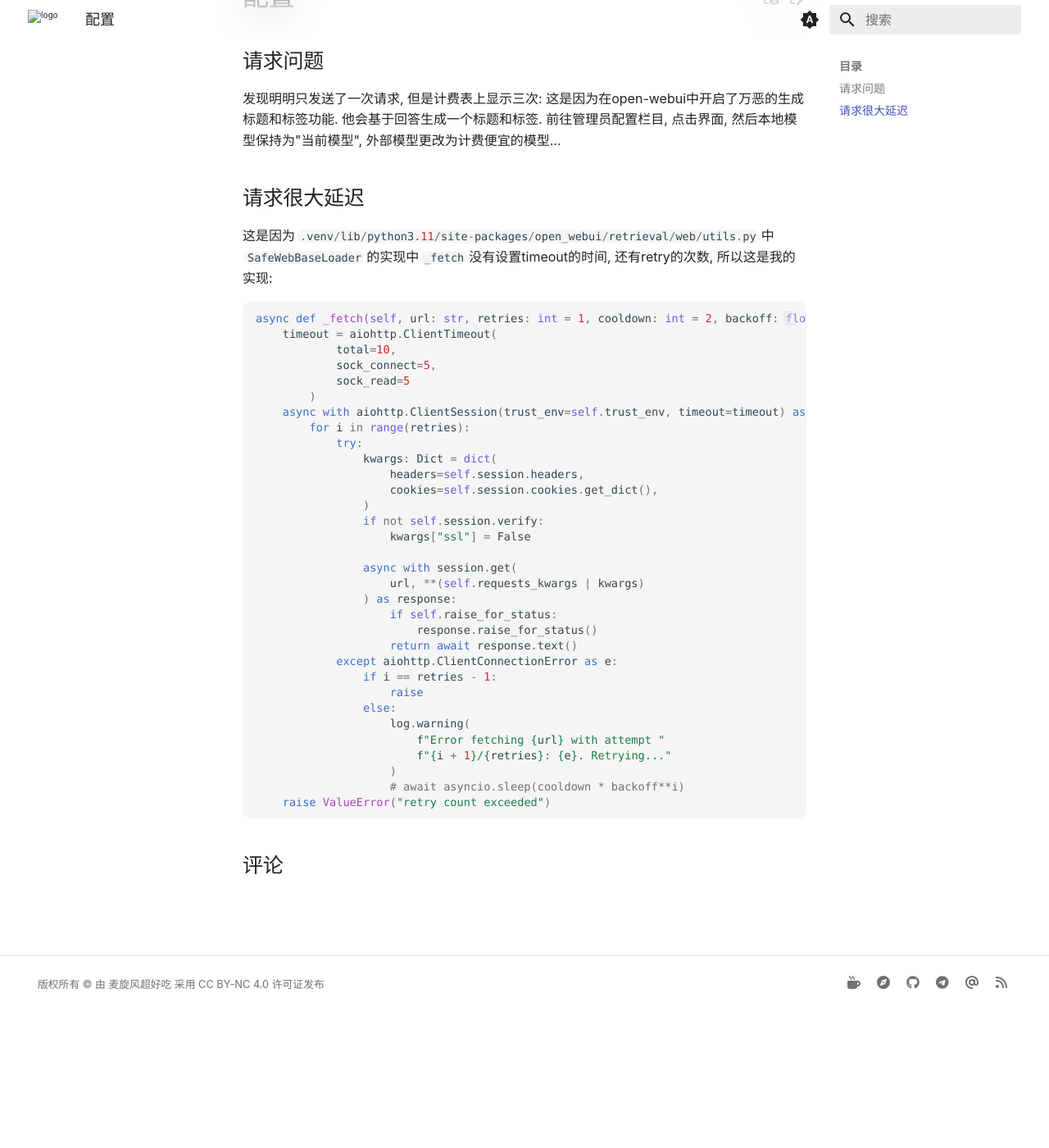
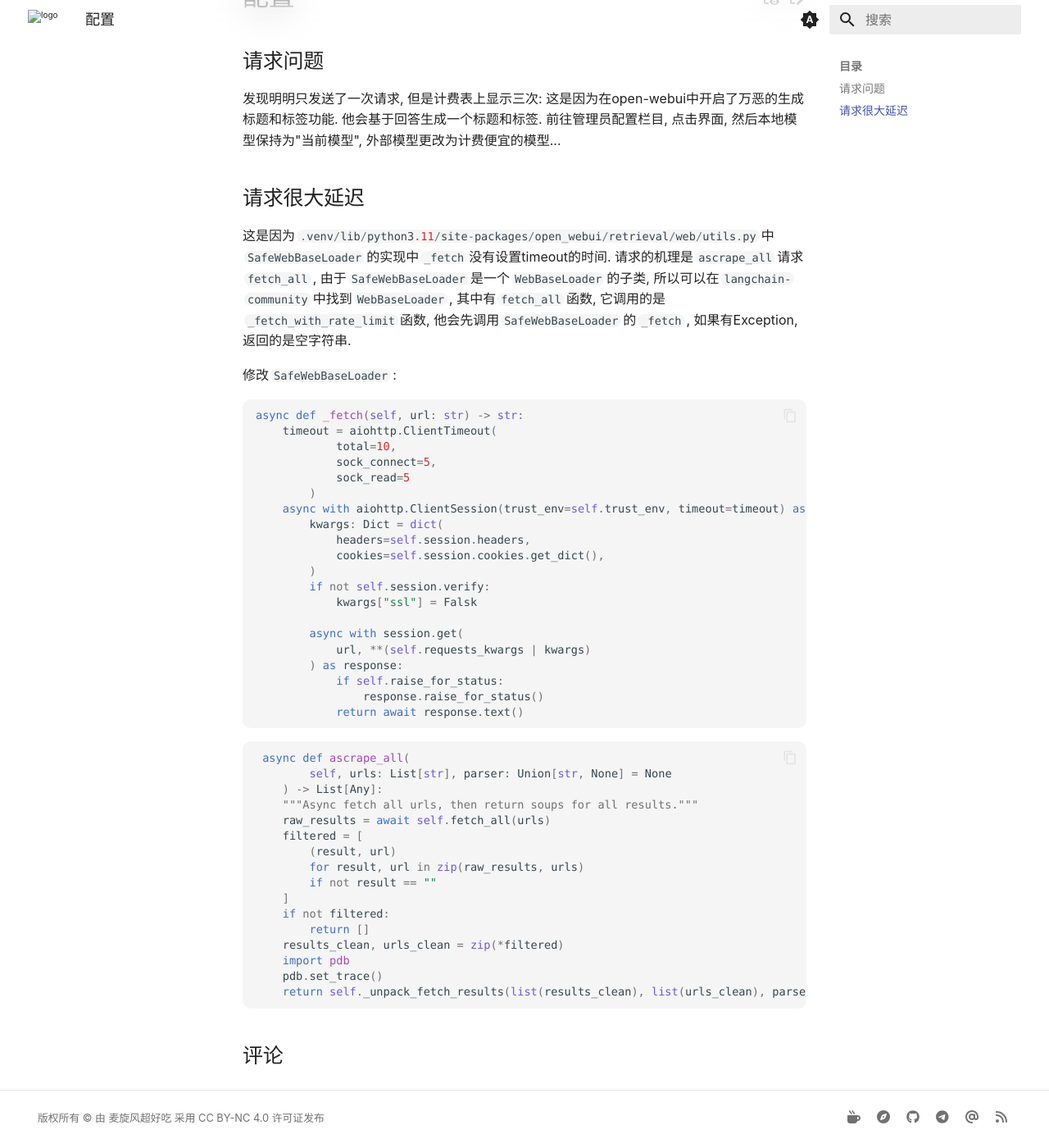
Before and after one commit to ricolxwz/note, an MkDocs documentation site: the page built from docs/software/open-webui/config.md, in a window 1280 px wide and 1400 px high, scrolled down 164 px. Shown: the whole window at 82% size. Built offline with MkDocs 1.6.1 and Material for MkDocs 9.7.7, drawn with Linux system fonts in a browser that asks for light colours; some web fonts are replaced; comment, search, counter and statistics services are not loaded; a style sheet for code colours, icons or effects is not loaded.

Commit message:
docs: update config.md

````diff
--- a/docs/software/open-webui/config.md
+++ b/docs/software/open-webui/config.md
@@ -9,39 +9,48 @@ comments: true
 
 ## 请求很大延迟
 
-这是因为`.venv/lib/python3.11/site-packages/open_webui/retrieval/web/utils.py`中`SafeWebBaseLoader`的实现中`_fetch`没有设置timeout的时间, 还有retry的次数, 所以这是我的实现:
+这是因为`.venv/lib/python3.11/site-packages/open_webui/retrieval/web/utils.py`中`SafeWebBaseLoader`的实现中`_fetch`没有设置timeout的时间. 请求的机理是`ascrape_all`请求`fetch_all`, 由于`SafeWebBaseLoader`是一个`WebBaseLoader`的子类, 所以可以在`langchain-community`中找到`WebBaseLoader`, 其中有`fetch_all`函数, 它调用的是`_fetch_with_rate_limit`函数, 他会先调用`SafeWebBaseLoader`的`_fetch`, 如果有Exception, 返回的是空字符串.
+
+修改`SafeWebBaseLoader`:
 
 ```py
-async def _fetch(self, url: str, retries: int = 1, cooldown: int = 2, backoff: float = 1.5) -> str:
+async def _fetch(self, url: str) -> str:
     timeout = aiohttp.ClientTimeout(
             total=10,
             sock_connect=5,
             sock_read=5
         )
     async with aiohttp.ClientSession(trust_env=self.trust_env, timeout=timeout) as session:
-        for i in range(retries):
-            try:
-                kwargs: Dict = dict(
-                    headers=self.session.headers,
-                    cookies=self.session.cookies.get_dict(),
-                )
-                if not self.session.verify:
-                    kwargs["ssl"] = False
+        kwargs: Dict = dict(
+            headers=self.session.headers,
+            cookies=self.session.cookies.get_dict(),
+        )
+        if not self.session.verify:
+            kwargs["ssl"] = Falsk
 
-                async with session.get(
-                    url, **(self.requests_kwargs | kwargs)
-                ) as response:
-                    if self.raise_for_status:
-                        response.raise_for_status()
-                    return await response.text()
-            except aiohttp.ClientConnectionError as e:
-                if i == retries - 1:
-                    raise
-                else:
-                    log.warning(
-                        f"Error fetching {url} with attempt "
-                        f"{i + 1}/{retries}: {e}. Retrying..."
-                    )
-                    # await asyncio.sleep(cooldown * backoff**i)
-    raise ValueError("retry count exceeded")
+        async with session.get(
+            url, **(self.requests_kwargs | kwargs)
+        ) as response:
+            if self.raise_for_status:
+                response.raise_for_status()
+            return await response.text()
 ```
+
+```py
+ async def ascrape_all(
+        self, urls: List[str], parser: Union[str, None] = None
+    ) -> List[Any]:
+    """Async fetch all urls, then return soups for all results."""
+    raw_results = await self.fetch_all(urls)
+    filtered = [
+        (result, url)
+        for result, url in zip(raw_results, urls)
+        if not result == ""
+    ]
+    if not filtered:
+        return []
+    results_clean, urls_clean = zip(*filtered)
+    import pdb
+    pdb.set_trace()
+    return self._unpack_fetch_results(list(results_clean), list(urls_clean), parser=parser)
+```
````
